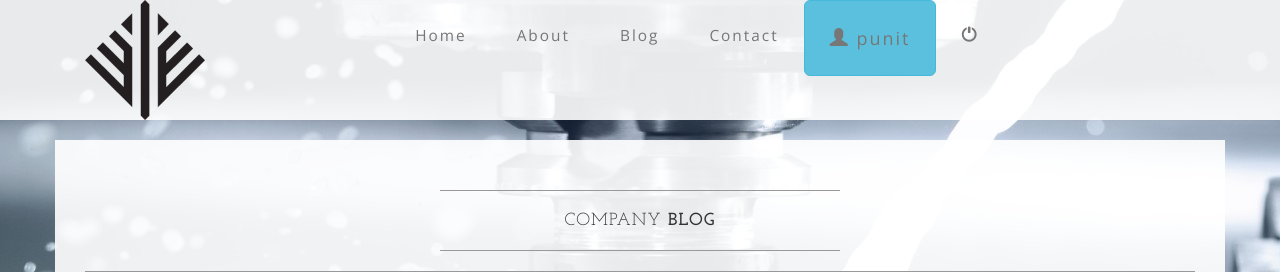
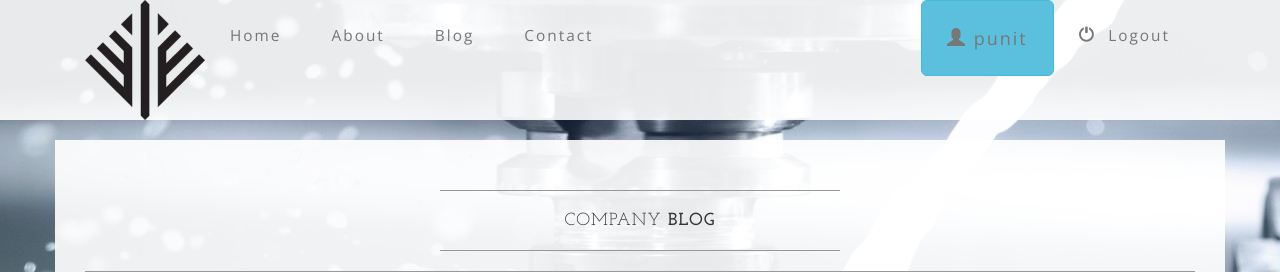
Before and after one commit to punit121/Ethereal_Website, a Django app: page /blog/ in a window 1280 px wide. Shown: the top 272 px of the page. Run offline with Django 3.2, Linux system fonts and the light colour scheme; a user stored in the database is signed in; some libraries are stand-ins or nearby versions.

Commit message:
navbar improved

```diff
--- a/website/static/website/css/business-casual.css
+++ b/website/static/website/css/business-casual.css
@@ -175,10 +175,10 @@ footer p {
     }
 
     .navbar-nav {
-        display: table;
-        float: none;
+        /*display: table;
+        float: none;*/
         margin: 0 auto;
-        table-layout: fixed;
+        /*table-layout: fixed;*/
         font-size: 1.1em;
     }
 }
--- a/website/templates/website/base.html
+++ b/website/templates/website/base.html
@@ -77,15 +77,17 @@
                         <li>
                             <a href="{% url 'website:contact' %}">Contact</a>
                         </li>
+                    </ul>
+                    <ul class="nav navbar-nav navbar-right">
                         {% if user.is_authenticated %}
                         <li>
-                        <a href="{% url 'website:view_profile' %}" class="btn btn-info btn-lg">
+                            <a href="{% url 'website:view_profile' %}" class="btn btn-info btn-lg">
                                 <span class="glyphicon glyphicon-user"></span> {{ user }}
                             </a>
                         </li>
                         <li>
                             <a href="{% url 'website:logout_user' %}">
-                                <span class="glyphicon glyphicon-off" ></span>&nbsp;
+                            <span class="glyphicon glyphicon-off" ></span>&nbsp; Logout
                             </a>
                         </li>
                         {% endif %}
```
Also changed, not shown: db.sqlite3.
